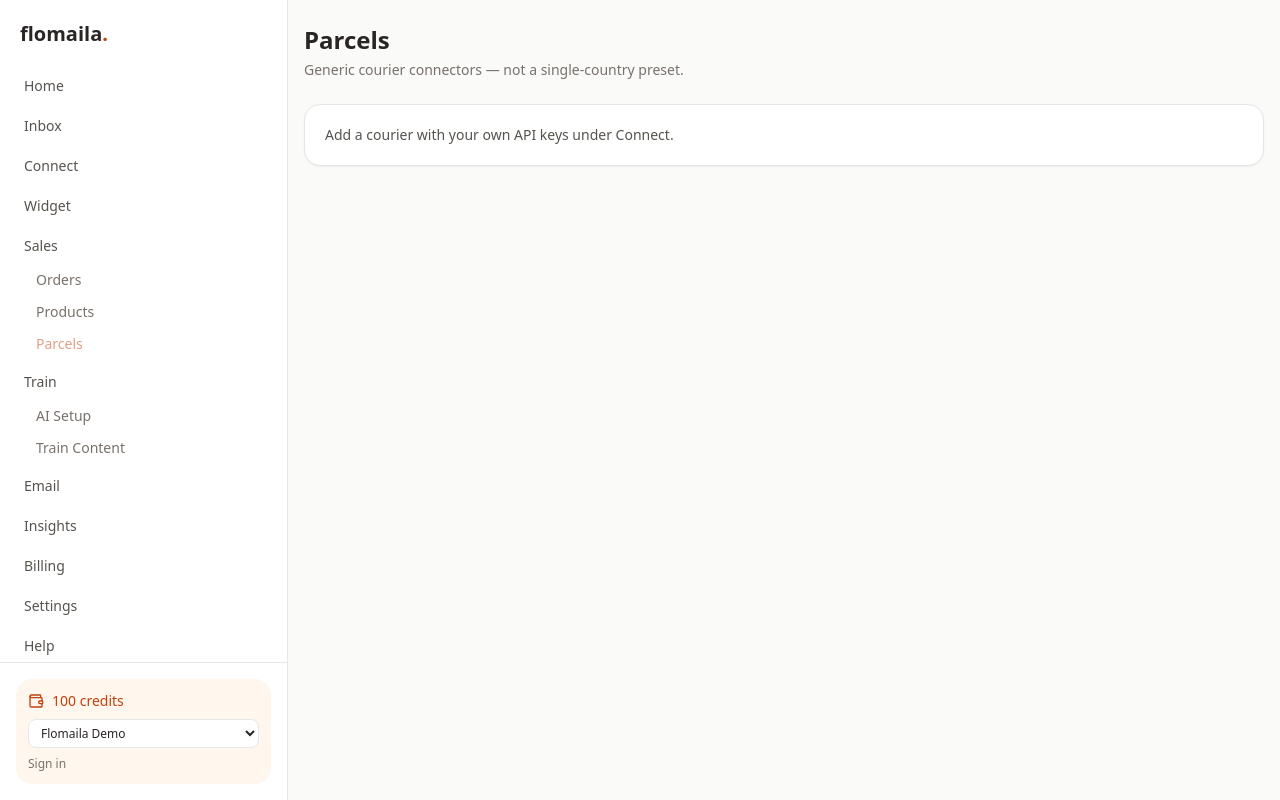
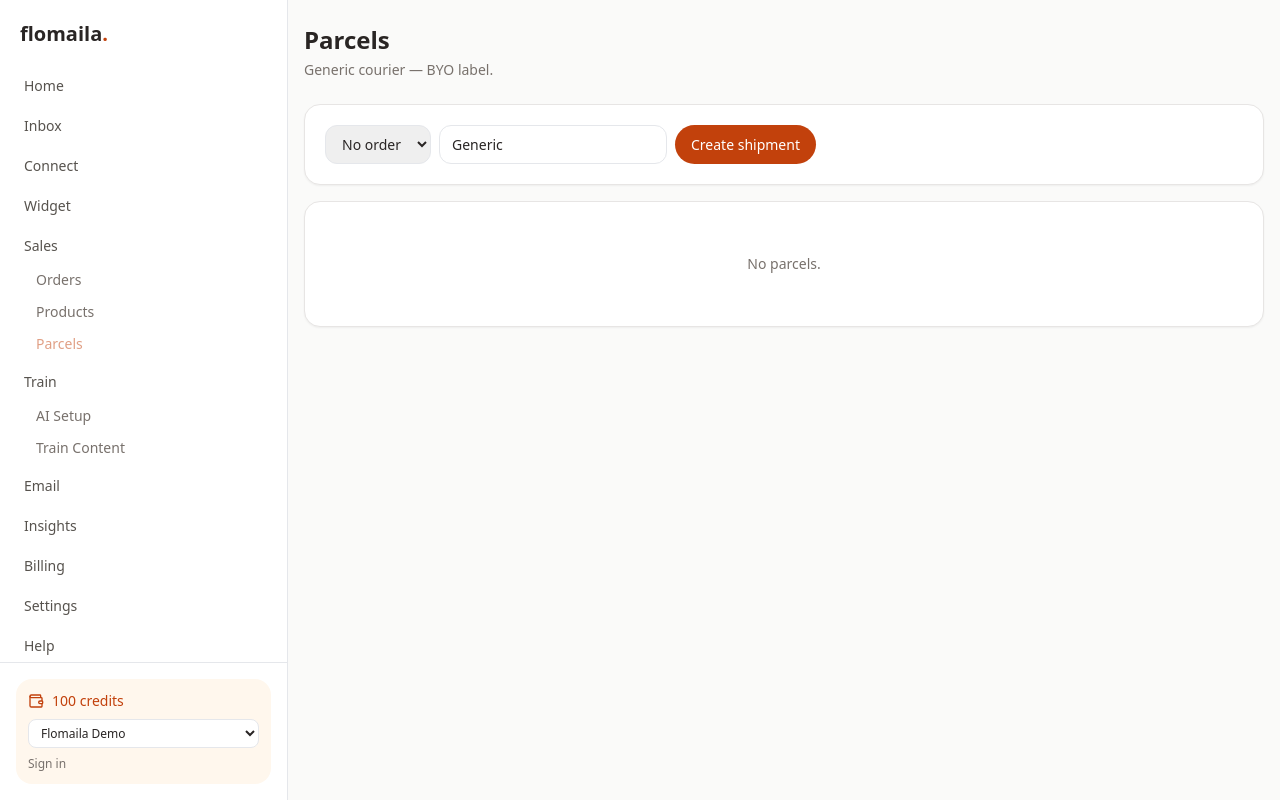
Before and after one commit to hasdit/flomaila-web, a Next.js app: page /parcels in a window 1280 px wide. Built offline with nearby package versions, Linux system fonts and the light colour scheme.

Commit message:
feat: activity, parcels, workflows, product edit, add workspace

```diff
--- /dev/null
+++ b/app/activity/page.tsx
@@ -0,0 +1,9 @@
+"use client";
+import { useEffect, useState } from "react";
+import { Card, PageHeader } from "@/components/app-shell";
+import { loadActivity, type Event } from "@/lib/activity";
+export default function ActivityPage() {
+  const [items, setItems] = useState<Event[]>([]);
+  useEffect(() => setItems(loadActivity()), []);
+  return (<><PageHeader title="Activity" desc="Last 100 workspace events." /><Card className="p-0">{items.length === 0 ? <p className="p-8 text-center text-sm text-stone-500">No events yet.</p> : items.map((e) => <div key={e.id} className="border-b px-4 py-3 text-sm"><p className="text-xs uppercase text-stone-400">{e.kind} · {new Date(e.at).toLocaleString()}</p><p>{e.text}</p></div>)}</Card></>);
+}
--- /dev/null
+++ b/app/catalog/[id]/page.tsx
@@ -0,0 +1,30 @@
+"use client";
+import { useParams, useRouter } from "next/navigation";
+import { FormEvent, useEffect, useState } from "react";
+import { Card, PageHeader } from "@/components/app-shell";
+import { loadProducts, upsertProduct, type Product } from "@/lib/catalog";
+import { logEvent } from "@/lib/activity";
+export default function EditProductPage() {
+  const { id } = useParams<{ id: string }>();
+  const router = useRouter();
+  const [p, setP] = useState<Product | null>(null);
+  useEffect(() => { setP(loadProducts().find((x) => x.id === id) || null); }, [id]);
+  if (!p) return <PageHeader title="Product" desc="Not found" />;
+  function onSubmit(e: FormEvent<HTMLFormElement>) {
+    e.preventDefault();
+    const data = new FormData(e.currentTarget);
+    upsertProduct({ id: p.id, sku: String(data.get("sku")), title: String(data.get("title")), category: String(data.get("category") || ""), description: String(data.get("description") || ""), price: Number(data.get("price")), stock: Number(data.get("stock") || 0), currency: String(data.get("currency") || "USD") });
+    logEvent("catalog", `Updated ${p.sku}`);
+    router.push("/catalog");
+  }
+  return (<><PageHeader title="Edit product" desc={p.sku} /><Card><form className="grid gap-3 sm:grid-cols-2" onSubmit={onSubmit}>
+    <input name="title" defaultValue={p.title} className="rounded-xl border px-3 py-2 sm:col-span-2" />
+    <input name="sku" defaultValue={p.sku} className="rounded-xl border px-3 py-2" />
+    <input name="category" defaultValue={p.category} className="rounded-xl border px-3 py-2" />
+    <input name="price" type="number" step="0.01" defaultValue={p.price} className="rounded-xl border px-3 py-2" />
+    <input name="stock" type="number" defaultValue={p.stock} className="rounded-xl border px-3 py-2" />
+    <input name="currency" defaultValue={p.currency} className="rounded-xl border px-3 py-2" />
+    <textarea name="description" defaultValue={p.description} className="rounded-xl border px-3 py-2 sm:col-span-2" rows={3} />
+    <button className="rounded-full bg-brand py-2 text-sm text-white sm:col-span-2" type="submit">Save</button>
+  </form></Card></>);
+}
--- /dev/null
+++ b/app/email/workflows/page.tsx
@@ -0,0 +1,17 @@
+"use client";
+import { FormEvent, useEffect, useState } from "react";
+import { Card, PageHeader } from "@/components/app-shell";
+import { loadWorkflows, saveWorkflow, toggleWorkflow, type Workflow } from "@/lib/workflows";
+import { logEvent } from "@/lib/activity";
+export default function WorkflowsPage() {
+  const [items, setItems] = useState<Workflow[]>([]);
+  useEffect(() => setItems(loadWorkflows()), []);
+  function onSubmit(e: FormEvent<HTMLFormElement>) {
+    e.preventDefault();
+    const name = String(new FormData(e.currentTarget).get("name") || "Workflow");
+    const w: Workflow = { id: crypto.randomUUID(), name, active: false, steps: [{ id: "1", type: "wait", label: "Wait 1 hour" }, { id: "2", type: "send", label: "Send welcome" }, { id: "3", type: "tag", label: "Tag: welcomed" }] };
+    setItems(saveWorkflow(w)); logEvent("workflow", `Created ${name}`); e.currentTarget.reset();
+  }
+  return (<><PageHeader title="Email workflows" desc="Linear steps for P0." /><Card className="mb-4"><form className="flex gap-2" onSubmit={onSubmit}><input name="name" required placeholder="Workflow name" className="flex-1 rounded-full border px-3 py-2 text-sm" /><button className="rounded-full bg-brand px-4 py-2 text-sm text-white" type="submit">Create</button></form></Card>
+    {items.map((w) => <Card key={w.id} className="mb-3"><div className="flex items-center justify-between"><p className="font-medium">{w.name}</p><button type="button" className="text-xs text-brand" onClick={() => setItems(toggleWorkflow(w.id))}>{w.active ? "Active" : "Off"}</button></div><ol className="mt-2 list-decimal pl-5 text-sm text-stone-600">{w.steps.map((s) => <li key={s.id}>{s.label}</li>)}</ol></Card>)}</>);
+}
--- a/app/parcels/page.tsx
+++ b/app/parcels/page.tsx
@@ -1,9 +1,24 @@
+"use client";
+import { FormEvent, useEffect, useState } from "react";
 import { Card, PageHeader } from "@/components/app-shell";
+import { loadOrders } from "@/lib/orders";
+import { advanceParcel, createParcel, loadParcels, type Parcel } from "@/lib/parcels";
+import { logEvent } from "@/lib/activity";
 export default function ParcelsPage() {
-  return (
-    <>
-      <PageHeader title="Parcels" desc="Generic courier connectors — not a single-country preset." />
-      <Card className="text-sm text-stone-600">Add a courier with your own API keys under Connect.</Card>
-    </>
-  );
+  const [items, setItems] = useState<Parcel[]>([]);
+  const [orders, setOrders] = useState<{ id: string; customer: string }[]>([]);
+  useEffect(() => { setItems(loadParcels()); setOrders(loadOrders()); }, []);
+  function onSubmit(e: FormEvent<HTMLFormElement>) {
+    e.preventDefault();
+    const data = new FormData(e.currentTarget);
+    const p = createParcel(String(data.get("orderId") || "none"), String(data.get("courier") || "generic"));
+    logEvent("parcel", `Created ${p.id} / ${p.tracking}`);
+    setItems(loadParcels());
+  }
+  return (<><PageHeader title="Parcels" desc="Generic courier — BYO label." /><Card className="mb-4"><form className="flex flex-wrap gap-2" onSubmit={onSubmit}>
+    <select name="orderId" className="rounded-xl border px-3 py-2 text-sm"><option value="none">No order</option>{orders.map((o) => <option key={o.id} value={o.id}>{o.id} · {o.customer}</option>)}</select>
+    <input name="courier" placeholder="Courier name" defaultValue="Generic" className="rounded-xl border px-3 py-2 text-sm" />
+    <button className="rounded-full bg-brand px-4 py-2 text-sm text-white" type="submit">Create shipment</button>
+  </form></Card>
+  <Card className="p-0">{items.length === 0 ? <p className="p-8 text-center text-sm text-stone-500">No parcels.</p> : items.map((p) => <div key={p.id} className="flex items-center justify-between border-b px-4 py-3 text-sm"><div><p className="font-medium">{p.tracking}</p><p className="text-xs text-stone-500">{p.courier} · {p.status}</p></div><button type="button" className="text-xs text-brand" onClick={() => setItems(advanceParcel(p.id))}>Advance</button></div>)}</Card></>);
 }
--- /dev/null
+++ b/lib/activity.ts
@@ -0,0 +1,12 @@
+export type Event = { id: string; at: string; kind: string; text: string };
+const KEY = "flomaila.activity.v1";
+export function loadActivity(): Event[] {
+  if (typeof window === "undefined") return [];
+  try { return JSON.parse(localStorage.getItem(KEY) || "[]") as Event[]; } catch { return []; }
+}
+export function logEvent(kind: string, text: string) {
+  const e: Event = { id: crypto.randomUUID(), at: new Date().toISOString(), kind, text };
+  const all = [e, ...loadActivity()].slice(0, 100);
+  localStorage.setItem(KEY, JSON.stringify(all));
+  return all;
+}
--- /dev/null
+++ b/lib/parcels.ts
@@ -0,0 +1,21 @@
+export type Parcel = { id: string; orderId: string; courier: string; tracking: string; status: "created" | "in_transit" | "delivered" | "failed" };
+const KEY = "flomaila.parcels.v1";
+export function loadParcels(): Parcel[] {
+  if (typeof window === "undefined") return [];
+  try { return JSON.parse(localStorage.getItem(KEY) || "[]") as Parcel[]; } catch { return []; }
+}
+export function createParcel(orderId: string, courier: string) {
+  const p: Parcel = { id: `pcl_${crypto.randomUUID().slice(0, 6)}`, orderId, courier, tracking: `TRK${Math.floor(Math.random() * 1e8)}`, status: "created" };
+  localStorage.setItem(KEY, JSON.stringify([p, ...loadParcels()]));
+  return p;
+}
+export function advanceParcel(id: string) {
+  const next = ["created", "in_transit", "delivered"] as const;
+  const all = loadParcels().map((p) => {
+    if (p.id !== id) return p;
+    const i = next.indexOf(p.status as (typeof next)[number]);
+    return { ...p, status: next[Math.min(i + 1, next.length - 1)] };
+  });
+  localStorage.setItem(KEY, JSON.stringify(all));
+  return all;
+}
--- /dev/null
+++ b/lib/workflows.ts
@@ -0,0 +1,17 @@
+export type Step = { id: string; type: "wait" | "send" | "tag"; label: string };
+export type Workflow = { id: string; name: string; active: boolean; steps: Step[] };
+const KEY = "flomaila.workflows.v1";
+export function loadWorkflows(): Workflow[] {
+  if (typeof window === "undefined") return [];
+  try { return JSON.parse(localStorage.getItem(KEY) || "[]") as Workflow[]; } catch { return []; }
+}
+export function saveWorkflow(w: Workflow) {
+  const all = [w, ...loadWorkflows().filter((x) => x.id !== w.id)];
+  localStorage.setItem(KEY, JSON.stringify(all));
+  return all;
+}
+export function toggleWorkflow(id: string) {
+  const all = loadWorkflows().map((w) => (w.id === id ? { ...w, active: !w.active } : w));
+  localStorage.setItem(KEY, JSON.stringify(all));
+  return all;
+}
```
